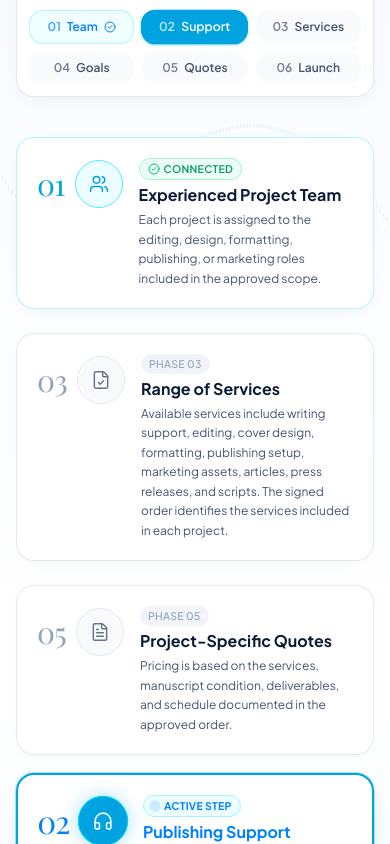
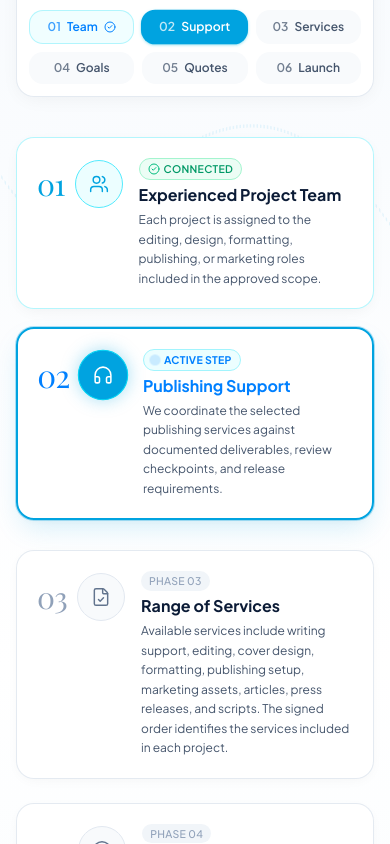
Before and after one commit to Aziz-khan88/bestsellingpublisher-new, a Next.js app: page / in a window 390 px wide. Shown: the part 4720-5564 px from the top of the page. Built offline with nearby package versions, Linux system fonts and the light colour scheme.

Commit message:
fix(mobile): display roadmap steps in sequential numeric order 01 to 06 on mobile screens

```diff
--- a/src/components/sections/how-we-structure-section.tsx
+++ b/src/components/sections/how-we-structure-section.tsx
@@ -28,6 +28,7 @@ interface StepCardProps {
   isCompleted?: boolean;
   isHovered?: boolean;
   hasArrivalBurst?: boolean;
+  className?: string;
   onMouseEnter?: () => void;
   onMouseLeave?: () => void;
   onClick?: () => void;
@@ -44,6 +45,7 @@ function StepCard({
   isCompleted,
   isHovered,
   hasArrivalBurst,
+  className = "",
   onMouseEnter,
   onMouseLeave,
   onClick,
@@ -61,7 +63,7 @@ function StepCard({
           : isCompleted
           ? "border border-cyan-200/80 shadow-[0_4px_16px_-4px_rgba(12,24,42,0.06)] hover:border-cyan-300 hover:shadow-[0_8px_22px_-6px_rgba(0,163,224,0.14)] hover:-translate-y-1"
           : "border border-slate-200/90 shadow-[0_3px_14px_-4px_rgba(12,24,42,0.05)] hover:border-cyan-300/80 hover:shadow-[0_8px_20px_-6px_rgba(0,163,224,0.12)] hover:-translate-y-1"
-      }`}
+      } ${className}`}
     >
       {/* Horizontal Micro-Dock Stem anchoring the pin directly to the card border */}
       <div
@@ -793,14 +795,20 @@ export function HowWeStructureSection() {
             </svg>
           )}
 
-          {/* Cards 2-Column Grid */}
-          <div className="grid grid-cols-1 lg:grid-cols-2 gap-6 lg:gap-x-28 lg:gap-y-10 relative z-10">
+          {/* Cards 2-Column Grid on Desktop, Sequential 01-06 Stack on Mobile */}
+          <div className="flex flex-col gap-6 lg:grid lg:grid-cols-2 lg:gap-x-28 lg:gap-y-10 relative z-10">
             {/* Left Column (01, 03, 05) */}
-            <div className="flex flex-col gap-6 lg:gap-10">
+            <div className="contents lg:flex lg:flex-col lg:gap-10">
               {leftSteps.map((step) => {
                 const isCardActive = activeStep === step.stepIdx;
                 const isCardCompleted = activeStep > step.stepIdx;
                 const isCardBurst = burstPin === step.stepIdx;
+                const mobileOrderClass =
+                  step.stepIdx === 0
+                    ? "order-1 lg:order-none"
+                    : step.stepIdx === 2
+                    ? "order-3 lg:order-none"
+                    : "order-5 lg:order-none";
 
                 return (
                   <StepCard
@@ -809,6 +817,7 @@ export function HowWeStructureSection() {
                     icon={step.icon}
                     title={step.title}
                     description={step.description}
+                    className={mobileOrderClass}
                     pinRef={(el) => {
                       pinRefs.current[step.stepIdx] = el;
                     }}
@@ -825,11 +834,17 @@ export function HowWeStructureSection() {
             </div>
 
             {/* Right Column (02, 04, 06) */}
-            <div className="flex flex-col gap-6 lg:gap-10 lg:pt-14">
+            <div className="contents lg:flex lg:flex-col lg:gap-10 lg:pt-14">
               {rightSteps.map((step) => {
                 const isCardActive = activeStep === step.stepIdx;
                 const isCardCompleted = activeStep > step.stepIdx;
                 const isCardBurst = burstPin === step.stepIdx;
+                const mobileOrderClass =
+                  step.stepIdx === 1
+                    ? "order-2 lg:order-none"
+                    : step.stepIdx === 3
+                    ? "order-4 lg:order-none"
+                    : "order-6 lg:order-none";
 
                 return (
                   <StepCard
@@ -839,6 +854,7 @@ export function HowWeStructureSection() {
                     title={step.title}
                     description={step.description}
                     isRightCol
+                    className={mobileOrderClass}
                     pinRef={(el) => {
                       pinRefs.current[step.stepIdx] = el;
                     }}
```
